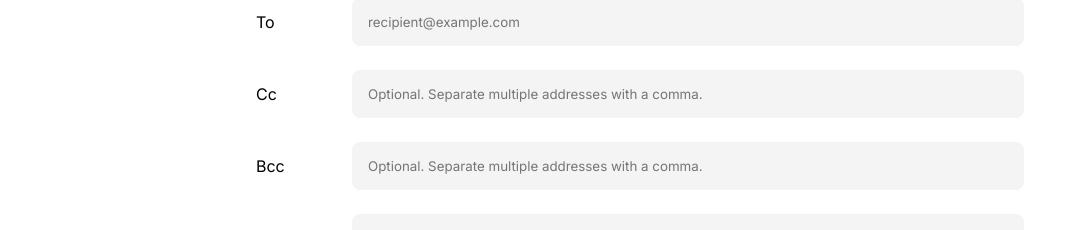
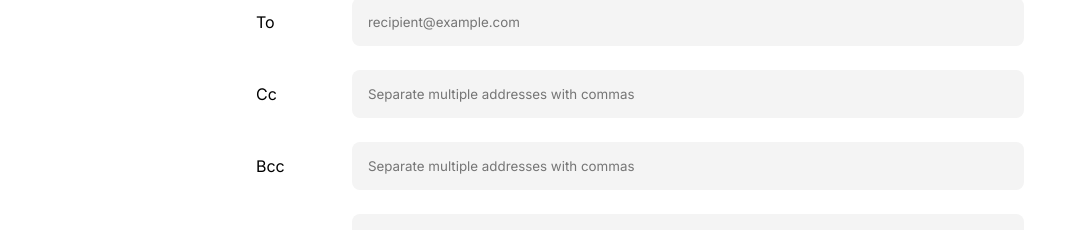
Before and after one commit to jareddantis/send-email, a plain HTML site: page index.html in a window 1280 px wide. Shown: the part 220-450 px from the top of the page, without its empty margins (0-1069 px from the left). Drawn offline with Linux system fonts and the light colour scheme.

Commit message:
index.html: Everyone knows (b)cc is optional

```diff
--- a/index.html
+++ b/index.html
@@ -61,11 +61,11 @@
       </div>
       <div class="row">
         <div class="label"><label for="field-cc">Cc</label></div>
-        <div class="field"><input type="email" placeholder="Optional. Separate multiple addresses with a comma." id="field-cc"></div>
+        <div class="field"><input type="email" placeholder="Separate multiple addresses with commas" id="field-cc"></div>
       </div>
       <div class="row">
         <div class="label"><label for="field-bcc">Bcc</label></div>
-        <div class="field"><input type="email" placeholder="Optional. Separate multiple addresses with a comma." id="field-bcc"></div>
+        <div class="field"><input type="email" placeholder="Separate multiple addresses with commas" id="field-bcc"></div>
       </div>
       <div class="row">
         <div class="label"><label for="field-subject">Subj</label></div>
```
